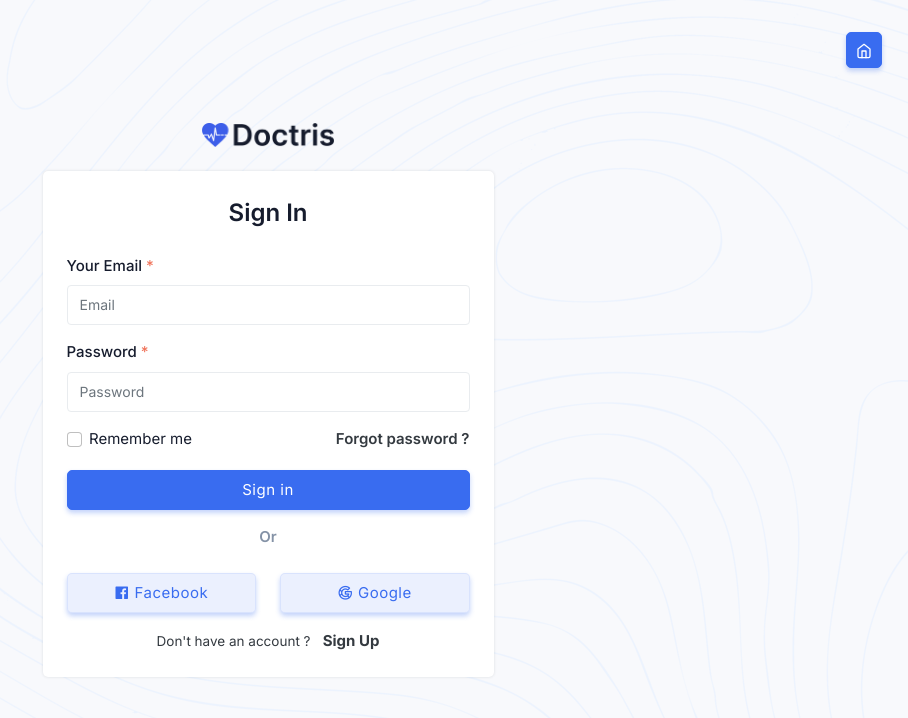
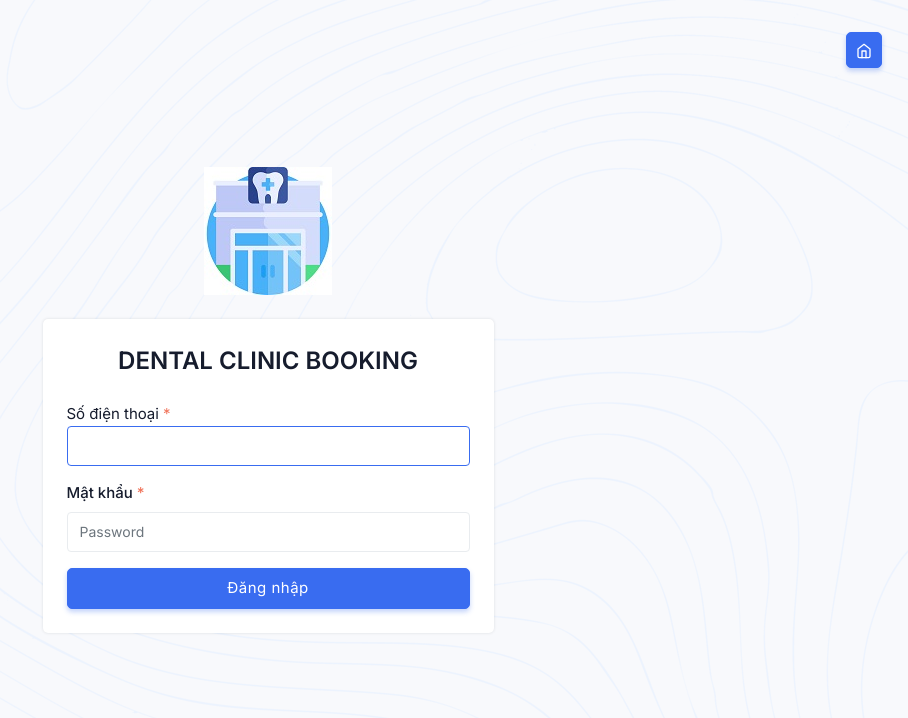
Before and after one commit to 404-Notfound-nth/HCI-Admin-project-template, a plain HTML site: page shreethemes.in/doctris/html/login.html in a window 1280 px wide. Shown: the whole page, without its empty margins (372-1280 px from the left). Drawn offline with nearby package versions, Linux system fonts and the light colour scheme.

Commit message:
modify login page and add the dental clinic logo image

```diff
--- a/shreethemes.in/doctris/html/login.html
+++ b/shreethemes.in/doctris/html/login.html
@@ -48,27 +48,32 @@
             <div class="container">
                 <div class="row justify-content-center">
                     <div class="col-lg-5 col-md-8">
-                        <img src="images/logo-dark.png" height="24" class="mx-auto d-block" alt="">
+
+                            <img src="images/img/dental_clinic_logo.jpg" alt="logo" class="mx-auto d-block">
+
+                        <!-- <img src="images/logo-dark.png" height="24" class="mx-auto d-block" alt=""> -->
                         <div class="card login-page bg-white shadow mt-4 rounded border-0">
                             <div class="card-body">
-                                <h4 class="text-center">Sign In</h4>
+                                <h4 class="text-center">DENTAL CLINIC BOOKING</h4>
                                 <form action="https://shreethemes.in/doctris/html/doctor-dashboard.html" class="login-form mt-4">
                                     <div class="row">
                                         <div class="col-lg-12">
                                             <div class="mb-3">
-                                                <label class="form-label">Your Email <span class="text-danger">*</span></label>
-                                                <input type="email" class="form-control" placeholder="Email" name="email" required="">
+                                                <label for="phone">Số điện thoại <span class="text-danger">*</span></label>
+									<input id="phone" type="phone" class="form-control" name="phone" value="" required autofocus>
+                                                <!-- <label class="form-label">Your Email <span class="text-danger">*</span></label>
+                                                <input type="email" class="form-control" placeholder="Email" name="email" required=""> -->
                                             </div>
                                         </div>
 
                                         <div class="col-lg-12">
                                             <div class="mb-3">
-                                                <label class="form-label">Password <span class="text-danger">*</span></label>
+                                                <label class="form-label">Mật khẩu <span class="text-danger">*</span></label>
                                                 <input type="password" class="form-control" placeholder="Password" required="">
                                             </div>
                                         </div>
 
-                                        <div class="col-lg-12">
+                                        <!-- <div class="col-lg-12">
                                             <div class="d-flex justify-content-between">
                                                 <div class="mb-3">
                                                     <div class="form-check">
@@ -78,32 +83,32 @@
                                                 </div>
                                                 <a href="forgot-password.html" class="text-dark h6 mb-0">Forgot password ?</a>
                                             </div>
-                                        </div>
+                                        </div> -->
                                         <div class="col-lg-12 mb-0">
                                             <div class="d-grid">
-                                                <button class="btn btn-primary">Sign in</button>
+                                                <button class="btn btn-primary">Đăng nhập</button>
                                             </div>
                                         </div>
 
-                                        <div class="col-lg-12 mt-3 text-center">
+                                        <!-- <div class="col-lg-12 mt-3 text-center">
                                             <h6 class="text-muted">Or</h6>
-                                        </div><!--end col-->
+                                        </div>
 
                                         <div class="col-6 mt-3">
                                             <div class="d-grid">
                                                 <a href="#" class="btn btn-soft-primary"><i class="uil uil-facebook"></i> Facebook</a>
                                             </div>
-                                        </div><!--end col-->
+                                        </div>
 
                                         <div class="col-6 mt-3">
                                             <div class="d-grid">
                                                 <a href="#" class="btn btn-soft-primary"><i class="uil uil-google"></i> Google</a>
                                             </div>
-                                        </div><!--end col-->
+                                        </div>
 
                                         <div class="col-12 text-center">
                                             <p class="mb-0 mt-3"><small class="text-dark me-2">Don't have an account ?</small> <a href="signup.html" class="text-dark fw-bold">Sign Up</a></p>
-                                        </div>
+                                        </div> -->
                                     </div>
                                 </form>
                             </div>
```
Also changed, not shown: shreethemes.in/doctris/html/images/img/dental_clinic_logo.jpg (added).
